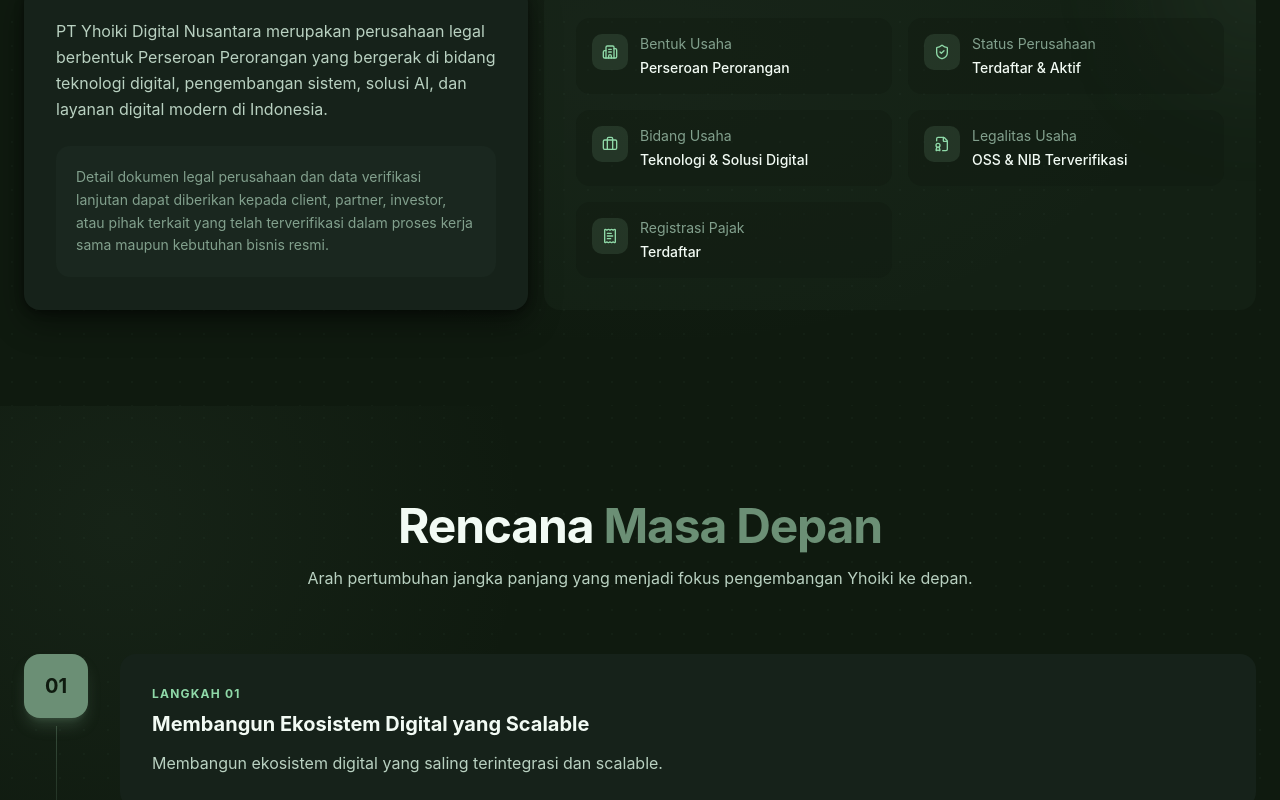
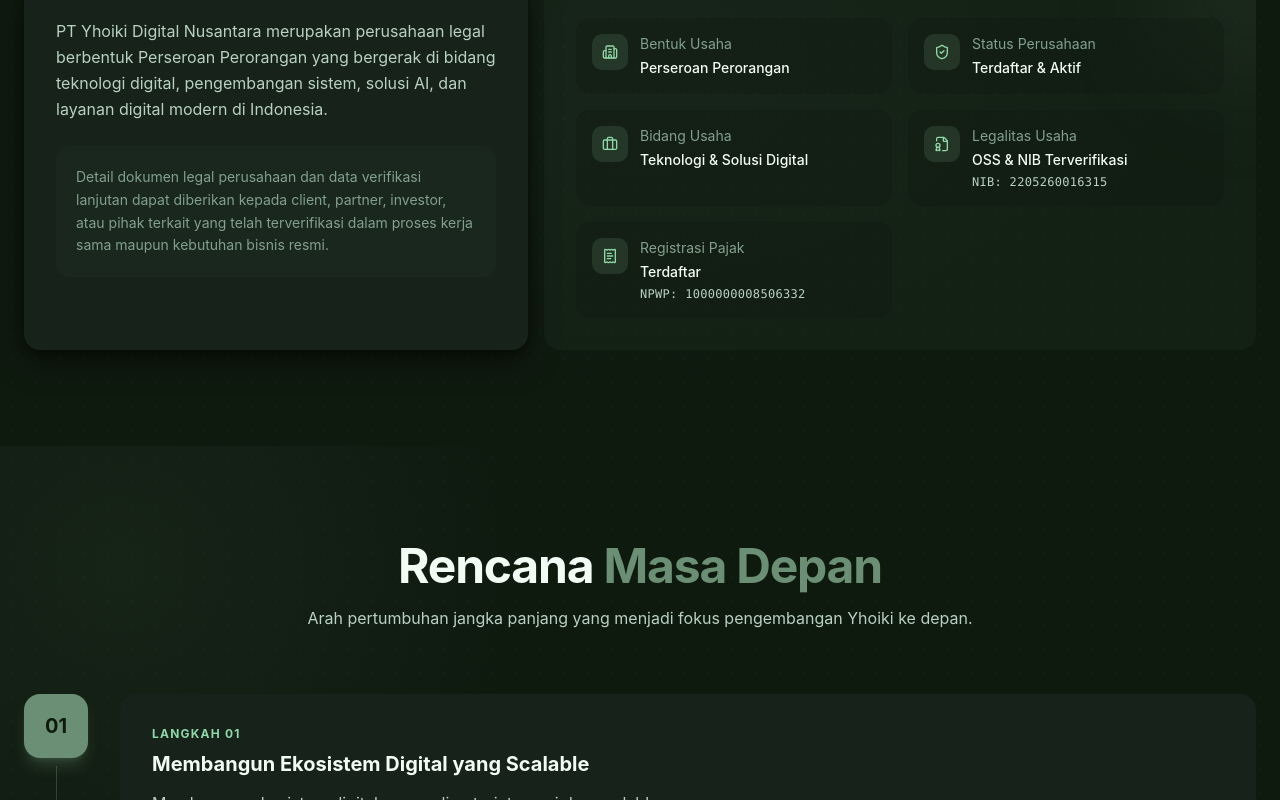
Before and after one commit to YHOIKI-TEAM/Yhoiki-landingPage, a Next.js app: page / in a window 1280 px wide. Shown: the part 7780-8580 px from the top of the page. Built offline with nearby package versions, Linux system fonts and the light colour scheme.

Commit message:
enhance LegalInfo component to include detail field in legal data

```diff
--- a/src/components/LegalInfo.tsx
+++ b/src/components/LegalInfo.tsx
@@ -9,12 +9,29 @@
   value: string;
 }
 
+interface DataLegalitas {
+  Icon: typeof Building2;
+  label: string;
+  value: string;
+  detail?: string;
+}
+
 const daftarLegalitas: DataLegalitas[] = [
   { Icon: Building2, label: "Bentuk Usaha", value: "Perseroan Perorangan" },
   { Icon: ShieldCheck, label: "Status Perusahaan", value: "Terdaftar & Aktif" },
   { Icon: Briefcase, label: "Bidang Usaha", value: "Teknologi & Solusi Digital" },
-  { Icon: FileBadge2, label: "Legalitas Usaha", value: "OSS & NIB Terverifikasi" },
-  { Icon: ReceiptText, label: "Registrasi Pajak", value: "Terdaftar" },
+  {
+    Icon: FileBadge2,
+    label: "Legalitas Usaha",
+    value: "OSS & NIB Terverifikasi",
+    detail: "NIB: 2205260016315",
+  },
+  {
+    Icon: ReceiptText,
+    label: "Registrasi Pajak",
+    value: "Terdaftar",
+    detail: "NPWP: 1000000008506332",
+  },
 ];
 
 function gunakanAnimasiFadeUp(ref: React.RefObject<HTMLDivElement | null>) {
@@ -57,7 +74,7 @@
       <div className="pointer-events-none absolute top-0 right-0 h-40 w-40 -translate-y-1/2 translate-x-1/2 rounded-full bg-[rgba(var(--warna-brand-rgb),0.15)] blur-3xl" />
 
       <div className="relative z-10 grid grid-cols-1 gap-4 sm:grid-cols-2">
-        {daftarLegalitas.map(({ Icon, label, value }) => (
+        {daftarLegalitas.map(({ Icon, label, value, detail }) => (
           <div
             key={label}
             className="flex items-start gap-3 rounded-xl bg-[rgba(var(--warna-bg-dasar-rgb),0.4)] p-4"
@@ -68,6 +85,11 @@
             <div>
               <div className="mb-1 text-sm text-[var(--warna-teks-muted)]">{label}</div>
               <div className="text-sm font-medium text-[var(--warna-teks-utama)]">{value}</div>
+              {detail && (
+                <div className="mt-1 font-mono text-xs tracking-wide text-[var(--warna-teks-sekunder)]">
+                  {detail}
+                </div>
+              )}
             </div>
           </div>
         ))}
```
Also changed, not shown: 1 other file (tests, documents, lock files or other folders).
